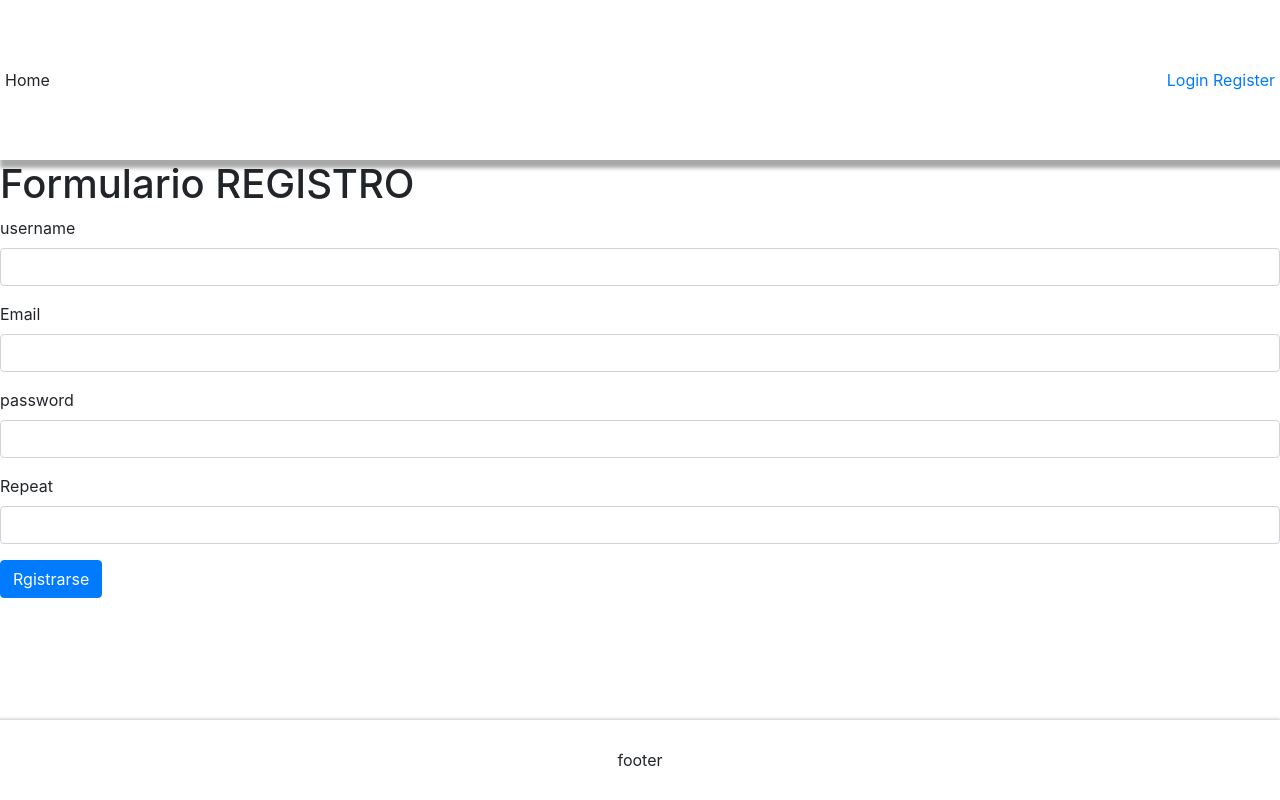
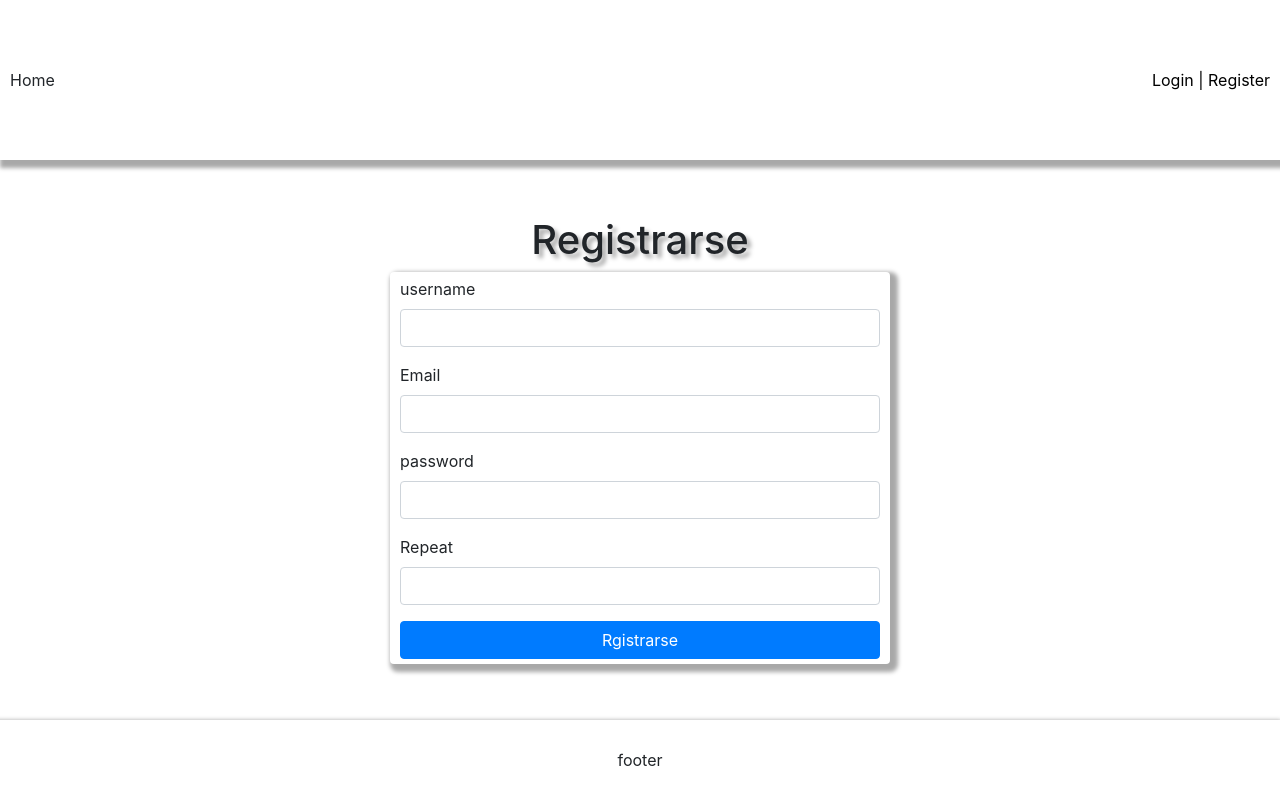
Before and after one commit to luciamam/tiendaOnline-Examen-Febrero, a Flask app: page /register in a window 1280 px wide. Run offline with Flask 3, Linux system fonts and the light colour scheme; some libraries are stand-ins or nearby versions.

Commit message:
las rutas home , login y register , ya funcionan correctamente

```diff
--- a/src/app.py
+++ b/src/app.py
@@ -1,6 +1,6 @@
 from flask import Flask, render_template,request, redirect
 from dotenv import load_dotenv
-from formularios.forms import FormRegister
+from formularios.forms import FormRegister,FormLogin
 
 from flask_bootstrap import Bootstrap4
 
@@ -13,21 +13,23 @@ Bootstrap4(app)
 app.config['SECRET_KEY']=os.getenv('SECRET_KEY')
 
 
-
-
-
-
+@app.route('/')
+def inicio():
+    return render_template('Inicio.html')
 
 @app.route('/register')
 def registrarse():
     form=FormRegister()
     return render_template('Register.html',form=form)
 
+@app.route('/login')
+def login():
+    form=FormLogin()
+    return render_template('Login.html',form=form)
 
 
-@app.route('/login')
-def login():
-    return "login "
+
+
 
 
 if __name__=='__main__':
--- a/src/formularios/forms.py
+++ b/src/formularios/forms.py
@@ -11,3 +11,11 @@ class FormRegister(FlaskForm):
     password=PasswordField('password',validators=[DataRequired(),Length(min=4,max=12),EqualTo('confirm')])
     confirm=PasswordField('Repeat',validators=[DataRequired(),Length(min=4,max=12)])
     submit=SubmitField('Rgistrarse')
+
+
+
+class FormLogin(FlaskForm):
+
+    email=EmailField('Email',validators=[DataRequired(),Length(min=12,max=40)])
+    password=PasswordField('password',validators=[DataRequired(),Length(min=4,max=12)])
+    submit=SubmitField('Rgistrarse')
--- a/src/static/styles.css
+++ b/src/static/styles.css
@@ -16,8 +16,14 @@ header{
     display: flex;
     justify-content: space-between;
     align-items: center;
-    padding: 0 5px;
+    padding: 0 10px;
 
+}
+nav{
+    gap: 5px;
+}
+nav a{
+    color: black;
 }
 main{
     height: 70%;
--- /dev/null
+++ b/src/static/styles_formularios.css
@@ -0,0 +1,24 @@
+main{
+    display: flex;
+    flex-direction: column;
+    justify-content: center;
+    align-items: center;
+    /* background-color: aqua; */
+
+}
+main h1{
+    text-shadow: 4px 4px 4px rgba(0, 0, 0, .34);
+}
+form{
+    display: flex;
+    flex-direction: column;
+    /* background-color: bisque; */
+    width: 500px;
+    box-shadow: 4px 4px 4px 4px rgba(0, 0, 0, .34);
+    border-radius: 4px;
+    padding: 5px 10px;
+}
+form button{
+
+    align-self:flex-end;
+}
--- a/src/templates/Register.html
+++ b/src/templates/Register.html
@@ -1,13 +1,15 @@
 {% extends 'base.html' %}
 
 {% block title %} register {% endblock %}
+
+{% block head %} <link rel="stylesheet" href="{{ url_for('static',filename='styles_formularios.css')}}">{% endblock %}
 
 {% from 'bootstrap/form.html' import render_form %}
 {% from 'bootstrap/utils.html' import render_messages %}
 
 
 {% block main %}
-<h1> Formulario REGISTRO</h1>
+<h1>Registrarse</h1>
 {{ render_messages()}}
 {{ render_form(form,action='/register', method='post')}}
 
--- a/src/templates/base.html
+++ b/src/templates/base.html
@@ -6,14 +6,16 @@
     <title>{% block title %} {% endblock %}</title>
     {{ bootstrap.load_css()}}
     <link rel="stylesheet" href="{{url_for('static',filename='styles.css')}}">
+    {% block head %}{% endblock %}
+
 </head>
 <body>
 
     <header>
         <span> Home</span>
         <nav>
-            <a href="{{url_for('login')}}">Login</a>
-            <a href="{{url_for('login')}}">Register</a>
+            <a href="{{url_for('login')}}">Login |</a>
+            <a href="{{url_for('registrarse')}}">Register</a>
         </nav>
 
     </header>
```
Also changed, not shown: src/static/stylehome.css (added, +24 -0 lines), src/templates/Inicio.html (added, +15 -0 lines), src/templates/Login.html (+12 -0 lines).
